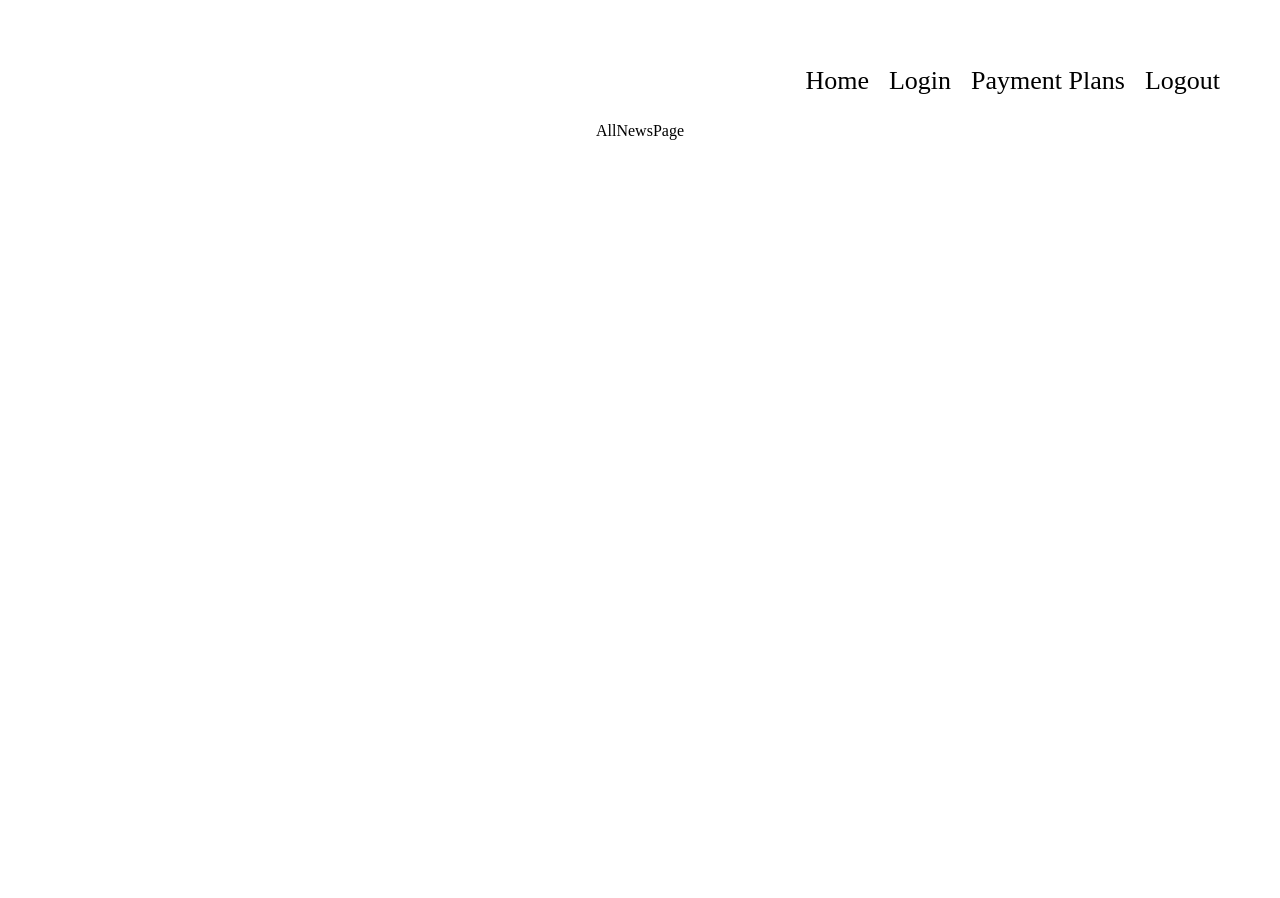
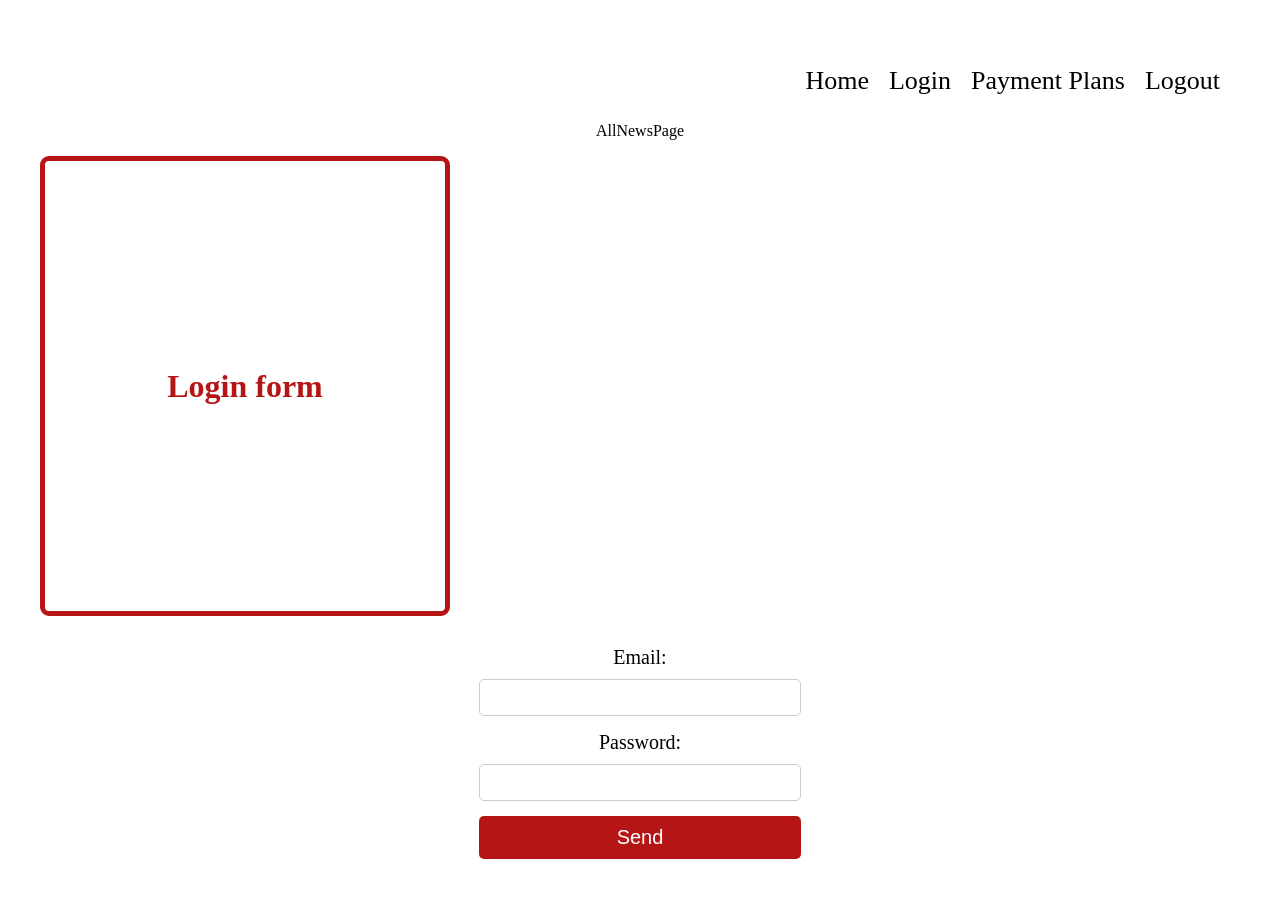
Before and after one commit to HYF-Class21/final-project-group1, a React (Vite) app in the folder news-now/: page / in a window 1280 px wide. Before the commit the page ends 800 px from the top, so only its background shows below. Built offline with nearby package versions, Linux system fonts and the light colour scheme.

Commit message:
Added login form

```diff
--- a/news-now/package.json
+++ b/news-now/package.json
@@ -10,6 +10,7 @@
     "preview": "vite preview"
   },
   "dependencies": {
+    "js-cookie": "^3.0.5",
     "react": "^18.2.0",
     "react-dom": "^18.2.0",
     "react-router-dom": "^6.18.0"
--- /dev/null
+++ b/news-now/src/components/LoginForm.jsx
@@ -0,0 +1,74 @@
+import styles from "./LoginForm.module.css";
+import { useState } from "react";
+import { useNavigate } from "react-router-dom";
+import Cookies from 'js-cookie';
+
+import validateEmail from "../utils/validateEmail.js";
+import validatePassword from "../utils/validatePassword.js";
+
+const LoginForm = () => {
+  const [email, setEmail] = useState("");
+  const [password, setPassword] = useState("");
+  const [error, setError] = useState("");
+
+  const navigate = useNavigate();
+
+  const handleSubmit = (e) => {
+    e.preventDefault();
+    const emailIsValid = validateEmail(email);
+    const passwordIsValid = validatePassword(password);
+    if (emailIsValid && passwordIsValid) {
+      const login = async () => {
+        try {
+          Cookies.set('email', email);
+          setEmail("");
+          setPassword("");
+          navigate("/article/1");
+        } catch {
+          setError("Error while log in");
+        }
+      };
+      login();
+    } else {
+      setError("Email or password is not valid");
+    }
+  };
+
+  const handleEmail = (e) => {
+    setEmail(e.target.value);
+  };
+
+  const handlePassword = (e) => {
+    setPassword(e.target.value);
+  };
+
+  return (
+    <div>
+      <p className={error}>{error}</p>
+      <div className={styles.formContainer}>
+        <h1 className={styles.formContainerH1}>Login form</h1>
+        <form className={styles.form} onSubmit={(e) => handleSubmit(e)}>
+          <label htmlFor="email">Email: </label>
+          <input
+            type="email"
+            name="email"
+            id="email"
+            value={email}
+            onChange={(e) => handleEmail(e)}
+          />
+          <label htmlFor="password">Password: </label>
+          <input
+            type="password"
+            name="password"
+            id="password"
+            value={password}
+            onChange={(e) => handlePassword(e)}
+          />
+          <button type="submit">Send</button>
+        </form>
+      </div>
+    </div>
+  );
+};
+
+export default LoginForm;
--- /dev/null
+++ b/news-now/src/components/LoginForm.module.css
@@ -0,0 +1,59 @@
+.error {
+  font-size: 25px;
+  text-align: center;
+}
+
+.formContainerH1 {
+  width: 400px;
+  height: 450px;
+  display: flex;
+  flex-direction: column;
+  justify-content: center;
+  align-items: center;
+  border-radius: 9px;
+  border: 5px solid #b61515;
+  margin-top: 30px;
+}
+
+.formContainerH1 {
+  margin: 0 0 30px 0;
+  color: #b61515;
+}
+
+.form {
+  display: flex;
+  flex-direction: column;
+  justify-content: center;
+  align-items: center;
+  width: 300px;
+  margin: 0 auto;
+}
+
+.form label {
+  display: block;
+  margin-bottom: 10px;
+  font-size: 20px;
+  width: 100%;
+}
+
+input[type='text'],
+input[type='email'],
+input[type='number'],
+input[type='password'] {
+  width: 100%;
+  padding: 10px;
+  margin-bottom: 15px;
+  border: 1px solid #ccc;
+  border-radius: 5px;
+}
+
+.form button {
+  display: block;
+  width: 107.5%;
+  padding: 10px;
+  background-color: #b61515;
+  color: #fff;
+  border: none;
+  border-radius: 5px;
+  font-size: 20px;
+}
--- a/news-now/src/pages/AllNewsPage.jsx
+++ b/news-now/src/pages/AllNewsPage.jsx
@@ -1,11 +1,13 @@
 import styles from './AllNewsPage.module.css';
 import Navbar from '../components/Navbar';
+import LoginForm from '../components/LoginForm';
 
 const AllNewsPage = () => {
   return (
     <div>
       <Navbar />
       AllNewsPage
+      <LoginForm />
     </div>
   )
 }
--- /dev/null
+++ b/news-now/src/utils/validateEmail.js
@@ -0,0 +1,10 @@
+const validateEmail = (email) => {
+  const pattern = /^[a-z\d]+[\w.-]@[a-z\d]+[a-z\d-]\.[a-z]{2,63}$/i;
+  if (pattern.test(email)) {
+      return true;
+  } else {
+      return false;
+  }
+};
+
+export default validateEmail;
--- /dev/null
+++ b/news-now/src/utils/validatePassword.js
@@ -0,0 +1,10 @@
+const validatePassword = (password) => {
+  const pattern = /^(?=.*[0-9])(?=.*[!@#$%^&*])[a-zA-Z0-9!@#$%^&*]{6,16}$/;
+  if (pattern.test(password)) {
+      return true;
+  } else {
+      return false;
+  }
+};
+
+export default validatePassword;
```
Also changed, not shown: news-now/src/utils/matchPasswords.js (added, +9 -0 lines), 1 other file (tests, documents, lock files or other folders).
